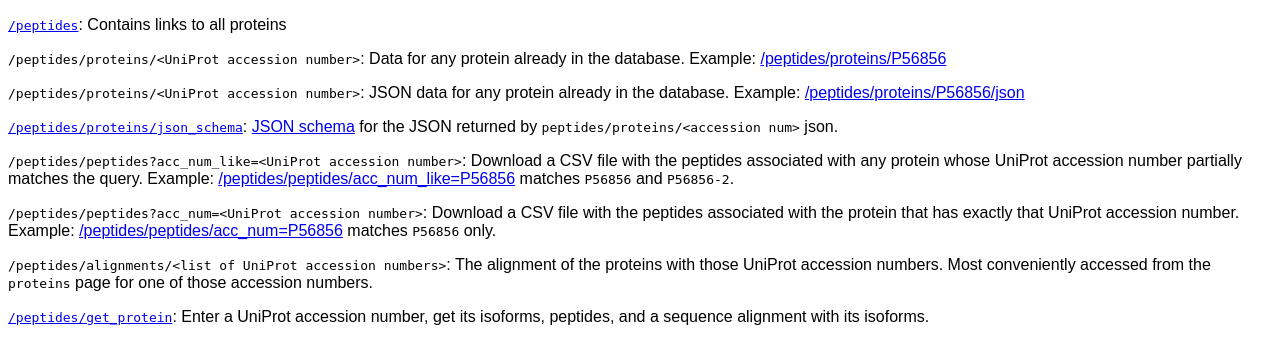
After one commit to molsonkiko/align_isoforms, a Django app: page /peptides/site_map in a window 1280 px wide. The commit adds this page. Shown: the top 364 px of the page. Run offline with Django 3.2, Linux system fonts and the light colour scheme; parts of the project's set-up code (start-up, migrations or seed data) failed here and were passed over.

Commit message:
v0.5: migrate postgres; site map; jump to peptide 1. Move data over to a PostgreSQL database. 2. Add site map. 3. Add ability to jump to and highlight a selected mass spec     peptide in a sequence on the protein page.

```diff
--- a/website/peptides/models.py
+++ b/website/peptides/models.py
@@ -7,7 +7,7 @@ class BaseModel(models.Model):
 
 
 class Protein(BaseModel):
-    prot_id = models.IntegerField(primary_key=True)
+    prot_id = models.AutoField(primary_key=True)
     acc_num = models.CharField(max_length=15, unique=True)
     sequence = models.CharField(max_length=45_000)
     # longest protein ever found is titin, with ~35,000 aa
--- /dev/null
+++ b/website/peptides/static/peptides/css/main.css
@@ -0,0 +1,3 @@
+body {
+    font-family: sans-serif;
+}
--- /dev/null
+++ b/website/peptides/static/peptides/css/protein.css
@@ -0,0 +1,3 @@
+/* p#sequence {
+    white-space: nowrap;
+} */
--- /dev/null
+++ b/website/peptides/static/peptides/css/site_map.css
@@ -0,0 +1,3 @@
+pre {
+    display: inline;
+}
--- a/website/peptides/templates/peptides/alignment.html
+++ b/website/peptides/templates/peptides/alignment.html
@@ -3,6 +3,7 @@
     <head>
         <meta charset="utf-8">
         <title>Detail for alignment {{alignment.prots}}</title>
+        <link rel="stylesheet" type="text/css" href="/static/peptides/css/main.css">
     </head>
     <body>
         <p><a href="/peptides">Back to proteins list</a></p>
--- a/website/peptides/templates/peptides/get_protein.html
+++ b/website/peptides/templates/peptides/get_protein.html
@@ -3,6 +3,7 @@
     <head>
         <meta charset="utf-8">
         <title>Get protein</title>
+        <link rel="stylesheet" type="text/css" href="/static/peptides/css/main.css">
     </head>
     <body>
         <h1>Find a new protein</h1>
--- a/website/peptides/templates/peptides/index.html
+++ b/website/peptides/templates/peptides/index.html
@@ -3,8 +3,10 @@
     <head>
         <meta charset = "utf-8">
         <title>Isoform alignment peptide finder</title>
+        <link rel="stylesheet" type="text/css" href="/static/peptides/css/main.css">
     </head>
     <h1>Isoform alignment tool and mass spec peptide finder</h1>
+    <p><a href = "/peptides/site_map">Site map</a></p>
     <a href="get_protein">Find a new protein</a>
     <p>Proteins so far:</p>
     <ul>
--- /dev/null
+++ b/website/peptides/templates/peptides/site_map.html
@@ -0,0 +1,19 @@
+<!DOCTYPE html>
+<html lang = "en">
+    <head>
+        <meta charset="utf-8">
+        <title>Isoform alignment site map</title>
+        <link rel="stylesheet" type="text/css" href="/static/peptides/css/site_map.css">
+        <link rel="stylesheet" type="text/css" href="/static/peptides/css/main.css">
+    </head>
+    <body>
+        <p><a href="/peptides"><pre>/peptides</pre></a>: Contains links to all proteins</p>
+        <p><pre>/peptides/proteins/&lt;UniProt accession number&gt;</pre>: Data for any protein already in the database. Example: <a href="/peptides/proteins/P56856">/peptides/proteins/P56856</a></p>
+        <p><pre>/peptides/proteins/&lt;UniProt accession number&gt;</pre>: JSON data for any protein already in the database. Example: <a href="/peptides/proteins/P56856/json">/peptides/proteins/P56856/json</a></p>
+        <p><a href = "/peptides/proteins/json_schema"><pre>/peptides/proteins/json_schema</pre></a>: <a href = "https://json-schema.org/">JSON schema</a> for the JSON returned by <pre>peptides/proteins/&lt;accession num&gt;</pre> json.</p>
+        <p><pre>/peptides/peptides?acc_num_like=&lt;UniProt accession number&gt;</pre>: Download a CSV file with the peptides associated with any protein whose UniProt accession number partially matches the query. Example: <a href="/peptides/peptides?acc_num_like=P56856">/peptides/peptides/acc_num_like=P56856</a> matches <pre>P56856</pre> and <pre>P56856-2</pre>.</p>
+        <p><pre>/peptides/peptides?acc_num=&lt;UniProt accession number&gt</pre>: Download a CSV file with the peptides associated with the protein that has exactly that UniProt accession number. Example: <a href="/peptides/peptides?acc_num=P56856">/peptides/peptides/acc_num=P56856</a> matches <pre>P56856</pre> only.</p>
+        <p><pre>/peptides/alignments/&lt;list of UniProt accession numbers&gt;</pre>: The alignment of the proteins with those UniProt accession numbers. Most conveniently accessed from the <pre>proteins</pre> page for one of those accession numbers.</p>
+        <p><a href="/peptides/get_protein"><pre>/peptides/get_protein</pre></a>: Enter a UniProt accession number, get its isoforms, peptides, and a sequence alignment with its isoforms.</p>
+    </body>
+</html>
--- a/website/peptides/urls.py
+++ b/website/peptides/urls.py
@@ -10,6 +10,8 @@ urlpatterns = [
     path('get_protein/', views.get_protein, name='get_protein'),
     path('alignments/<str:acc_nums>/', views.alignments_view, name='alignments'),
     path('download_alignment/<str:prots>/', views.download_alignment, name='download_alignment'),
-    path('proteins/<str:acc_num>/json', views.get_protein_json, name='proteins_json'),
-    path('proteins/protein_json_schema', views.get_protein_json_schema, name = 'protein_json_schema'),
+    path('proteins/<str:acc_num>/json', views.protein_json, name='proteins_json'),
+    path('proteins/json_schema', views.protein_json_schema, name = 'protein_json_schema'),
+    path('peptides', views.peptides_csv, name='peptides'),
+    path('site_map', views.site_map, name='site_map'),
 ]
--- a/website/peptides/views.py
+++ b/website/peptides/views.py
@@ -5,7 +5,7 @@ from django.shortcuts import get_object_or_404, render
 from django.urls import reverse
 from django.views import generic
 
-from .align_isoforms import get_isoforms, get_all_seqs, request_multi_alignment, get_protein as get_protein_json
+from .align_isoforms import get_isoforms, get_all_seqs, request_multi_alignment, get_protein as uniprot_json
 
 from .models import Protein, Peptide, Isoform, Alignment
 
@@ -16,6 +16,20 @@ class IndexView(generic.ListView):
     def get_queryset(self):
         '''get only the primary isoform of each protein'''
         return Protein.objects.exclude(acc_num__contains = '-')
+
+
+def sequence_chunks(seq: str, peptides: list[Peptide]):
+    '''Show sequence with spans highlighting each mass spec peptide'''
+    chunks = []
+    start = 0
+    end = 0
+    for pep in peptides:
+        end = pep.location
+        chunks.append({'seq': seq[start:end], 'is_pep': False})
+        chunks.append({'seq': pep.peptide, 'is_pep': True, 'loc': end})
+        start = end
+    chunks.append({'seq': seq[end:], 'is_pep': False})
+    return chunks
 
 
 def protein_view(request, acc_num: str):
@@ -35,6 +49,7 @@ def protein_view(request, acc_num: str):
             'alignments': alignments,
             'isoforms': isoforms,
             'peptides': peptides,
+            'sequence_chunks': sequence_chunks(prot.sequence, peptides),
             'seq_len': len(prot.sequence),
         }
     )
@@ -50,25 +65,28 @@ def get_protein(request):
             acc_num = acc_num[:-2]
         try:
             existing_prot = Protein.objects.get(acc_num = acc_num)
-            return Http404(
+            return HttpResponseRedirect(
                 reverse('peptides:proteins', args=(existing_prot.acc_num,))
             )
         except:
             pass
-        prot = get_protein_json(acc_num)
+        # get uniprot data for the protein and save it to the database
+        prot = uniprot_json(acc_num)
         if not prot:
             return HttpResponse(
                 "Could not find UniProt data for the accession number %s" % acc_num
             )
+        og_acc_num = acc_num
+        # now get all the uniprot data for all the isoforms of the protein
         prots = get_isoforms(prot)
         prot_seqs = get_all_seqs(prots)
-        og_acc_num = acc_num
         og_prot = Protein(
             acc_num = og_acc_num,
             sequence = prot_seqs[og_acc_num]
         )
         og_prot.save(force_insert=True)
         prot_list = og_acc_num
+        # add each isoform to the database
         for acc_num, seq in prot_seqs.items():
             if acc_num == og_acc_num:
                 continue
@@ -80,11 +98,13 @@ def get_protein(request):
             )
             prot_list += ',' + acc_num
             prot.save(force_insert=True)
+            # also add a relationschip between og_prot and new prot
             Isoform.objects.create(
                 prot_1 = Protein.objects.get(acc_num = og_acc_num),
                 prot_2 = Protein.objects.get(acc_num = acc_num)
             )
         try:
+            # finally, get a multiple sequence alignment of all the isoforms
             alignment = request_multi_alignment(prot_seqs)
             Alignment.objects.create(prots = prot_list, alignment = alignment)
         except:
@@ -131,7 +151,7 @@ def download_alignment(request, prots: str):
     )
 
 
-def get_protein_json(request, acc_num: str):
+def protein_json(request, acc_num: str):
     prot = Protein.objects.get(acc_num = acc_num)
     isoform_ids = [iso.acc_num for iso in prot.get_isoforms()]
     alignments = [al.alignment for al in prot.get_alignments()]
@@ -150,7 +170,8 @@ def get_protein_json(request, acc_num: str):
         }
     )
 
-def get_protein_json_schema(request):
+
+def protein_json_schema(request):
     file_dir = os.path.abspath(os.path.dirname(__file__))
     with open(os.path.join(file_dir, 'static/peptides/protein_json_schema.json')) as f:
         schema = f.read()
@@ -158,3 +179,44 @@ def get_protein_json_schema(request):
         schema,
         headers = {'content-type': 'application/json'}
     )
+
+
+def peptides_csv(request):
+    '''Return a csv containing responsive accession numbers.
+    Query must be of the form 'acc_num_like=<partial accession number>'
+        or 'acc_num=<exact accession number>', or no query at all.
+    If no query, return a csv returning all peptides.
+    If acc_num query, return only the peptides for that accession number.
+    If acc_num_like query, return peptides where the accession number
+        contains the acc_num_like substring.
+    '''
+    acc_num_like = request.GET.get('acc_num_like', '')
+    acc_num = request.GET.get('acc_num', '')
+    if acc_num_like:
+        filename =  'peptides of uniprot ids like %s.csv' % acc_num_like
+        peptides = (Peptide.objects
+            .filter(prot__contains = acc_num_like)
+            .order_by('prot', 'location')
+        )
+    elif acc_num:
+        filename = 'peptides of uniprot id %s.csv' % acc_num
+        peptides = (Peptide.objects
+            .filter(prot = acc_num)
+            .order_by('prot', 'location')
+        )
+    else:
+        filename = 'peptides.csv'
+        peptides = Peptide.objects.order_by('prot', 'location')
+    csv = 'uniprot_id,location,sequence\n'
+    for pep in peptides:
+        csv += '%s,%s,%s\n' % (pep.prot, pep.location, pep.peptide)
+    disposition = 'attachment; filename = "%s"' % filename
+    content_type = 'text; charset = "utf-8"'
+    return HttpResponse(
+        csv,
+        headers = {'content-disposition': disposition, 'content-type': content_type},
+    )
+
+
+def site_map(request):
+    return render(request, 'peptides/site_map.html')
```
Also changed, not shown: website/peptides/static/peptides/js/protein.js (added, +11 -0 lines), website/peptides/templates/peptides/protein.html (+19 -5 lines), website/website/settings.py (+19 -7 lines), CHANGELOG.md, website/peptides/migrations/0004_alter_protein_prot_id.py (added), 1 other file.
